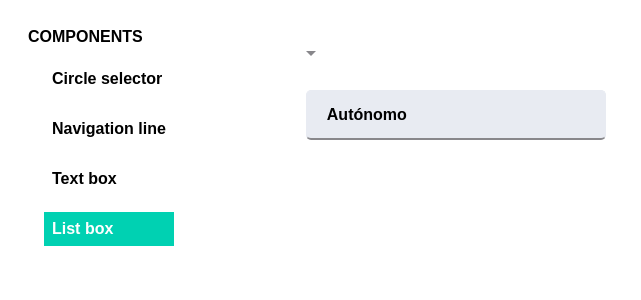
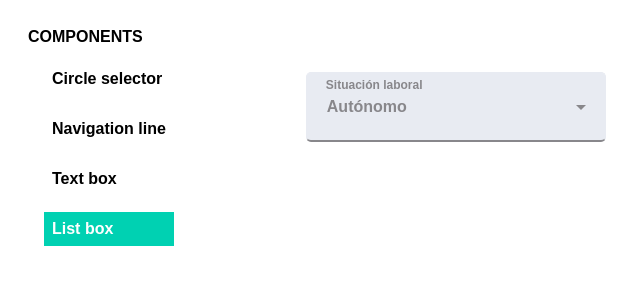
Before and after one commit to LaraGuardiola/angular-circleselector, an Angular app: page / in a window 1280 px wide. Both pictures are taken after a click on the item "List box". Shown: the top 300 px of the page, without its empty margins (0-641 px from the left). Built offline with nearby package versions, Linux system fonts and the light colour scheme.

Commit message:
finished styling with css, now ready to convert to js properties

```diff
--- a/src/app/list-box/list-box.component.css
+++ b/src/app/list-box/list-box.component.css
@@ -1,29 +1,50 @@
 .list-box {
+    position: relative;
     margin-top: 3em;
     margin-left: 6em;
 }
 
 .list {
+    position: absolute;
+    top: 0;
     outline: 0;
     width: 300px;
-    height: 50px;
+    height: 70px;
     text-indent: 20px;
+    justify-content: center;
     background-color: #e8ebf2;
     border: 1px solid #e8ebf2;
     border-radius: 5px;
     font-family: 'Arial';
     font-size: 16px;
     font-weight: bold;
+    color: #88878b;
     border-bottom: 2px solid #88878b;
     margin-top: 1em;
     appearance: none;
 }
 
+/* top = .list height/2 + .list fontSize - .list borderBottom */
 .triangle {
+    position: absolute;
+    top: 49px;
+    left: 270px;
     width: 0;
     height: 0;
     border-left: 5px solid transparent;
     border-right: 5px solid transparent;
     border-top: 5px solid #88878b;
-    transform: rotate(90deg);
+    z-index: 1;
 }
+
+/*`${ ( (this.height / 2) - (this.placeholderFontSize / 2) ) / 3 }px`*/
+
+.title {
+    width: max-content;
+    color: #88878b;
+    position: absolute;
+    top: 10px;
+    left: 20px;
+    font-size: 12px;
+    z-index: 1;
+}
--- a/src/app/list-box/list-box.component.html
+++ b/src/app/list-box/list-box.component.html
@@ -1,7 +1,6 @@
 <div class="list-box">
-    <div class="tri-wrapper">
-        <span class="triangle"></span>
-    </div>
+    <p class="title">{{ title }}</p>
+    <span class="triangle"></span>
     <select class="list" name="" id="">
         <option value="" *ngFor="let item of list; let i = index">{{ list[i]}} </option>
     </select>
--- a/src/app/list-box/list-box.component.ts
+++ b/src/app/list-box/list-box.component.ts
@@ -7,9 +7,18 @@ import { Component, OnInit, Input } from '@angular/core';
 })
 export class ListBoxComponent implements OnInit {
 
+  //style of the select
   @Input() list: string[]
+  @Input() selectWidth: number;
+  @Input() selectHeight: number;
+
+  //style of the title
+  @Input() title: string;
 
   constructor() {
+    this.title = 'Situación laboral'
+    this.selectWidth = 300
+    this.selectHeight = 70
     this.list = [
       'Autónomo',
       'Asalariado',
```
